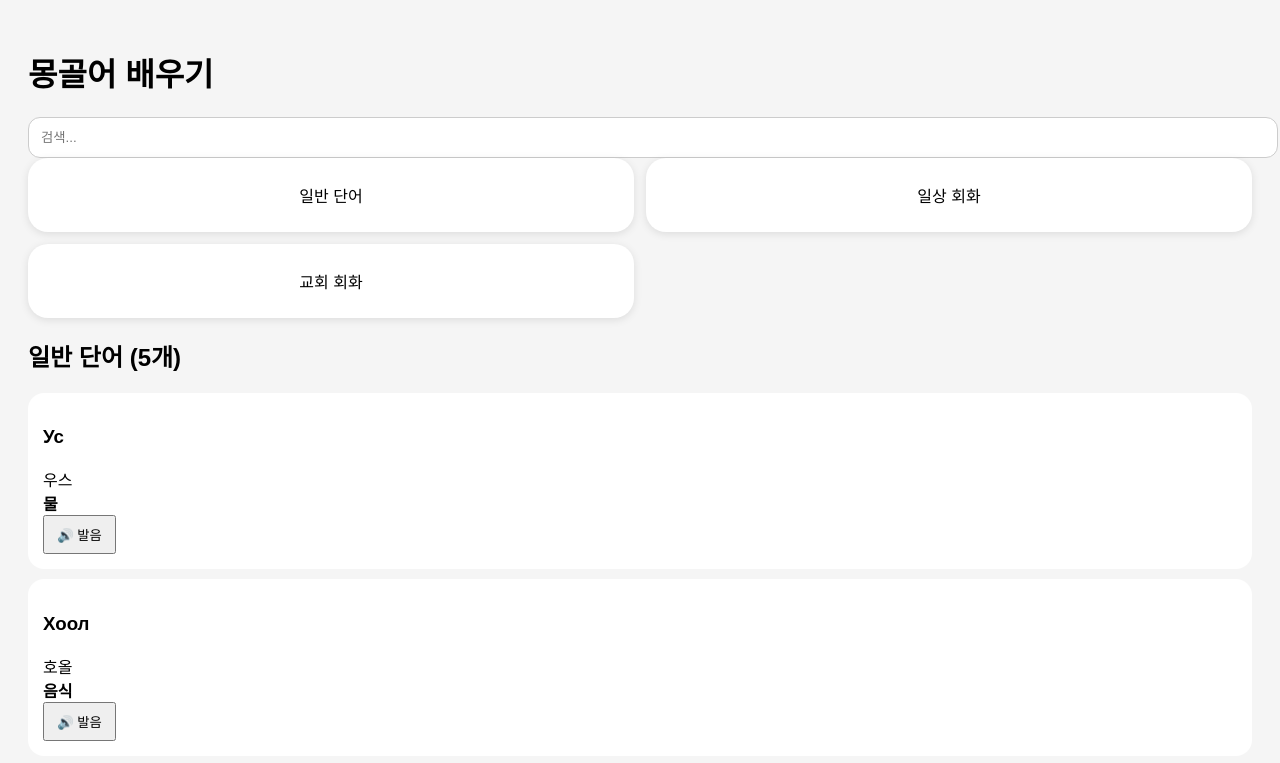
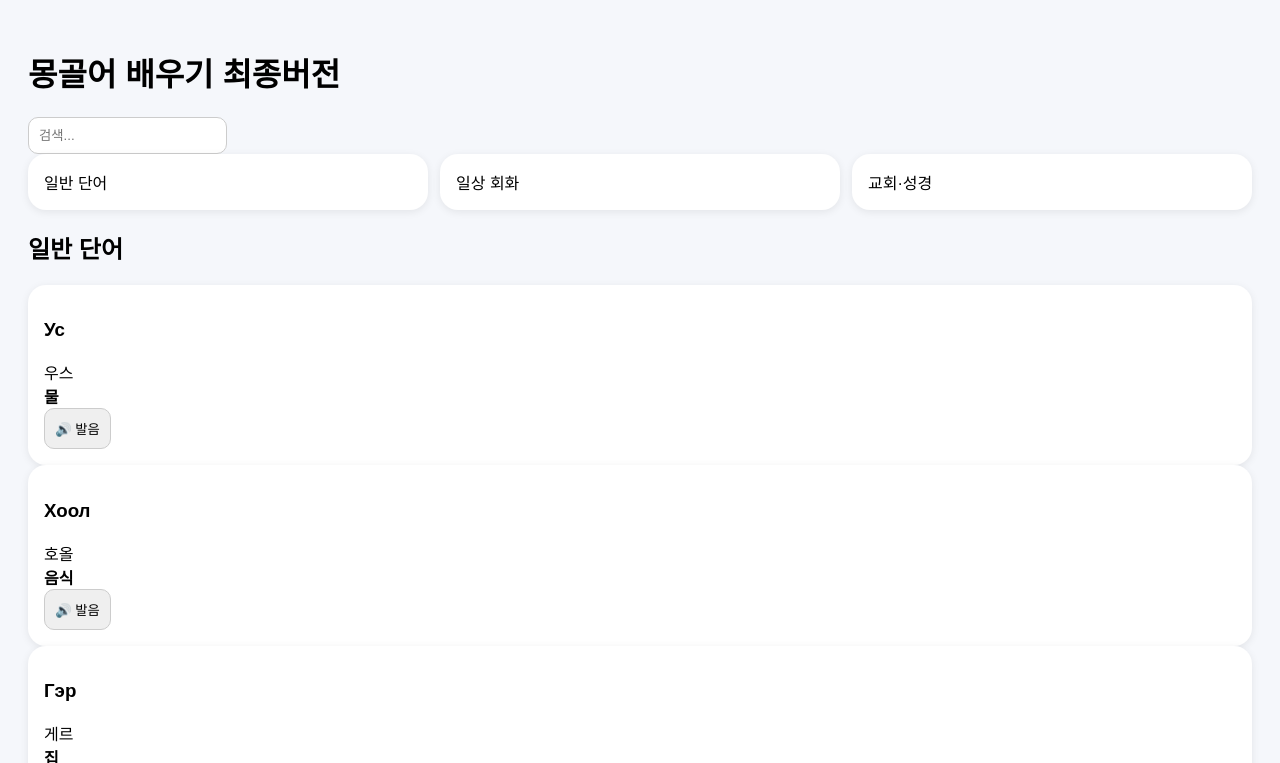
Before and after one commit to sky0612/mongolian-learning, a plain HTML site: page index.html in a window 1280 px wide. Both pictures are taken after a click on the element "일반 단어". Shown: the top 763 px of the page. Drawn offline with Linux system fonts and the light colour scheme.

Commit message:
Add files via upload

```diff
--- a/index.html
+++ b/index.html
@@ -1,33 +1,23 @@
-
 <!DOCTYPE html><html><head><meta charset="utf-8">
 <meta name="viewport" content="width=device-width,initial-scale=1">
 <link rel="manifest" href="manifest.json">
+<title>몽골어 배우기</title>
 <style>
-body{font-family:Arial;padding:20px;background:#f5f5f5}
-.grid{display:grid;grid-template-columns:repeat(2,1fr);gap:12px}
-.card{background:white;border-radius:20px;padding:25px;text-align:center;box-shadow:0 2px 8px rgba(0,0,0,.1)}
-.item{background:white;border-radius:16px;padding:15px;margin:10px 0}
-input{width:100%;padding:12px;border-radius:12px;border:1px solid #ccc}
-button{padding:8px 12px}
+body{font-family:Arial;background:#f5f7fb;padding:20px}
+.grid{display:grid;grid-template-columns:repeat(auto-fit,minmax(140px,1fr));gap:12px}
+.card,.item{background:white;border-radius:18px;padding:16px;box-shadow:0 2px 8px rgba(0,0,0,.08)}
+button,input{padding:10px;border-radius:10px;border:1px solid #ccc}
 </style></head><body>
-<h1>몽골어 배우기</h1>
-<input id="search" placeholder="검색..." oninput="render(current)">
-<div class="grid" id="menu"></div>
-<div id="content"></div>
+<h1>몽골어 배우기 최종버전</h1>
+<input id="q" placeholder="검색..." oninput="show(cur)">
+<div class="grid" id="menu"></div><div id="content"></div>
 <script>
-const db={"일반 단어": [["Ус", "우스", "물"], ["Хоол", "호올", "음식"], ["Гэр", "게르", "집"], ["Ном", "놈", "책"], ["Машин", "마신", "자동차"]], "일상 회화": [["Сайн байна уу?", "사인 바이노 우", "안녕하세요"], ["Баярлалаа", "바야를랄라", "감사합니다"], ["Уучлаарай", "우칠라라이", "죄송합니다"]], "교회 회화": [["Бурхан таныг ивээг", "부르항 타늑 이베그", "하나님께서 축복하시길 바랍니다"], ["Хамтдаа залбирцгаая", "함트다 잘비르츠가야", "함께 기도합시다"]]};
-let current="";
-Object.keys(db).forEach(k=>menu.innerHTML+=`<div class='card' onclick="openCat('${k}')">${k}</div>`);
+const db={"일반 단어": [["Ус", "우스", "물"], ["Хоол", "호올", "음식"], ["Гэр", "게르", "집"], ["Машин", "마신", "자동차"], ["Найз", "나이즈", "친구"], ["Сургууль", "수르굴", "학교"], ["Ажил", "아질", "일"], ["Ном", "놈", "책"], ["Аав", "아브", "아버지"], ["Ээж", "에지", "어머니"], ["Талх", "탈흐", "빵"], ["Сүү", "수", "우유"]], "일상 회화": [["Сайн байна уу?", "사인 바이노 우", "안녕하세요"], ["Баярлалаа", "바야를랄라", "감사합니다"], ["Уучлаарай", "우칠라라이", "죄송합니다"], ["Таны нэр хэн бэ?", "타니 네르 헨 베", "이름이 무엇인가요?"], ["Та хаанаас ирсэн бэ?", "타 하나스 이르센 베", "어디서 오셨나요?"]], "교회·성경": [["Бурхан", "부르항", "하나님"], ["Есүс", "예수스", "예수님"], ["Залбирал", "잘비랄", "기도"], ["Сүм", "숨", "교회"], ["Хамтдаа залбирцгаая.", "함트다 잘비르츠가야", "함께 기도합시다."]]};
+let cur="";
+Object.keys(db).forEach(k=>menu.innerHTML+=`<div class='card' onclick="show('${k}')">${k}</div>`);
 function speak(t){let u=new SpeechSynthesisUtterance(t);u.lang='mn-MN';speechSynthesis.speak(u);}
-function openCat(c){current=c;render(c);}
-function render(c){
- if(!c) return;
- const q=search.value.toLowerCase();
- let h=`<h2>${c} (${db[c].length}개)</h2>`;
- db[c].filter(r=>r.join(' ').toLowerCase().includes(q)).forEach(r=>{
- h+=`<div class='item'><h3>${r[0]}</h3><div>${r[1]}</div><b>${r[2]}</b><br><button onclick="speak('${r[0]}')">🔊 발음</button></div>`;
- });
- content.innerHTML=h;
-}
+function show(c){cur=c||cur;if(!cur)return;let s=q.value.toLowerCase();let h=`<h2>${cur}</h2>`;
+db[cur].filter(x=>x.join(' ').toLowerCase().includes(s)).forEach(v=>h+=`<div class='item'><h3>${v[0]}</h3><div>${v[1]}</div><b>${v[2]}</b><br><button onclick="speak('${v[0]}')">🔊 발음</button></div>`);
+content.innerHTML=h;}
 if('serviceWorker' in navigator) navigator.serviceWorker.register('sw.js');
 </script></body></html>
--- a/sw.js
+++ b/sw.js
@@ -1 +1 @@
-self.addEventListener('install',e=>e.waitUntil(caches.open('v2').then(c=>c.addAll(['./','./index.html','./manifest.json','./sw.js']))));self.addEventListener('fetch',e=>e.respondWith(caches.match(e.request).then(r=>r||fetch(e.request))))
+self.addEventListener('install',e=>e.waitUntil(caches.open('mn-final').then(c=>c.addAll(['./','./index.html','./manifest.json']))));self.addEventListener('fetch',e=>e.respondWith(caches.match(e.request).then(r=>r||fetch(e.request))))
```
Also changed, not shown: manifest.json.
